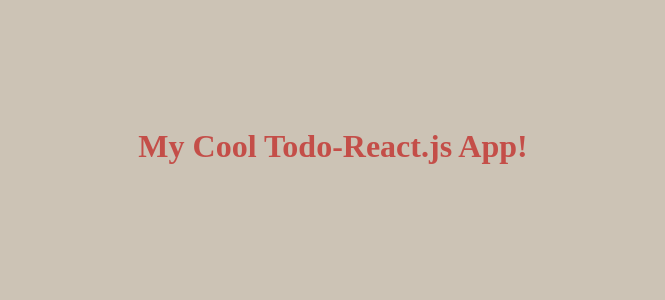
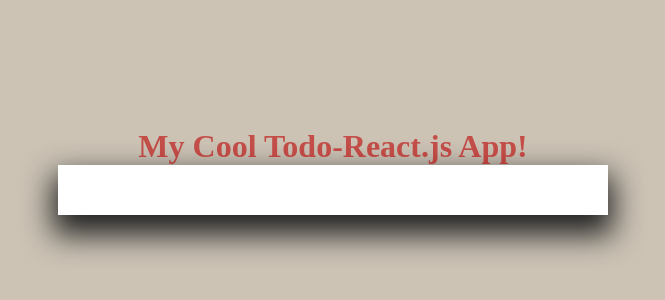
Before and after one commit to doctorsylar/react-todo-study, a React app: page / in a window 1280 px wide. Shown: the top 300 px of the page, without its empty margins (307-972 px from the left). Built offline with nearby package versions, Linux system fonts and the light colour scheme.

Commit message:
changed styles, moved h1

```diff
--- a/index.html
+++ b/index.html
@@ -8,7 +8,10 @@
     <title>Todo-list React.js study app</title>
 </head>
 <body>
-<div id="app"></div>
+<div class="app-container">
+    <h1>My Cool Todo-React.js App!</h1>
+    <div id="app"></div>
+</div>
 
 
 </body>
--- a/src/app/app.jsx
+++ b/src/app/app.jsx
@@ -1,15 +1,31 @@
 import React, {Component} from 'react';
 import '../css/style.css';
+
 
 class TodoHeading extends Component {
     render() {
         return (
-            <div className="heading">
+            <div className="todo-heading">
+                <div className="toggle-all-container">
+
+                </div>
+                <div className="task-input-container">
+
+                </div>
+            </div>
+        )
+    }
+}
+class TodoContent extends Component {
+    render() {
+        return (
+            <div className="todo-content">
 
             </div>
         )
     }
 }
+
 
 class App extends Component {
     constructor(props) {
@@ -17,8 +33,9 @@
     }
     render() {
         return (
-            <div className='application-container'>
-                <h1>My Cool Todo-React.js App!</h1>
+            <div className='todo-container'>
+                <TodoHeading />
+                <TodoContent />
 
             </div>
         )
--- a/src/css/style.css
+++ b/src/css/style.css
@@ -6,13 +6,24 @@
 body {
     background-color: #ccc3b5;
 }
-#app {
-    margin: 10% auto 0;
-    width: 40%;
-    min-width: 300px;
-    max-width: 600px;
-}
-#app h1 {
+h1 {
     color: rgba(190, 0, 0, 0.60);
     text-align: center;
 }
+.app-container {
+    margin: 10% auto 0;
+}
+#app {
+    margin: 0 auto;
+    width: 80%;
+    min-width: 300px;
+    max-width: 550px;
+    background-color: #ffffff;
+    box-shadow: 0 15px 30px 5px #222222;
+}
+.todo-container {
+
+}
+.todo-container .todo-heading {
+    height: 50px;
+}
```
Also changed, not shown: 3 other files (tests, documents, lock files or other folders).
